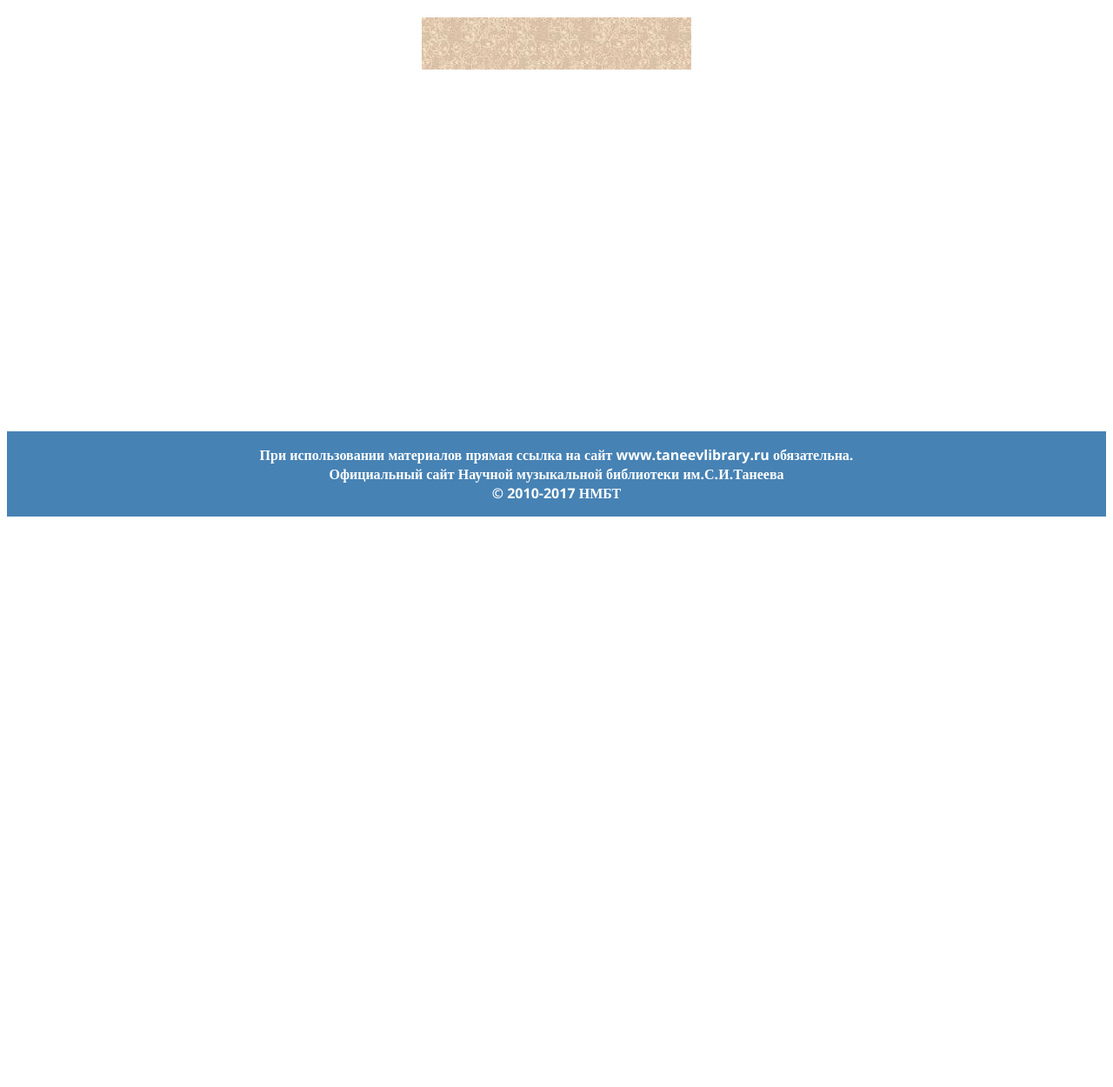
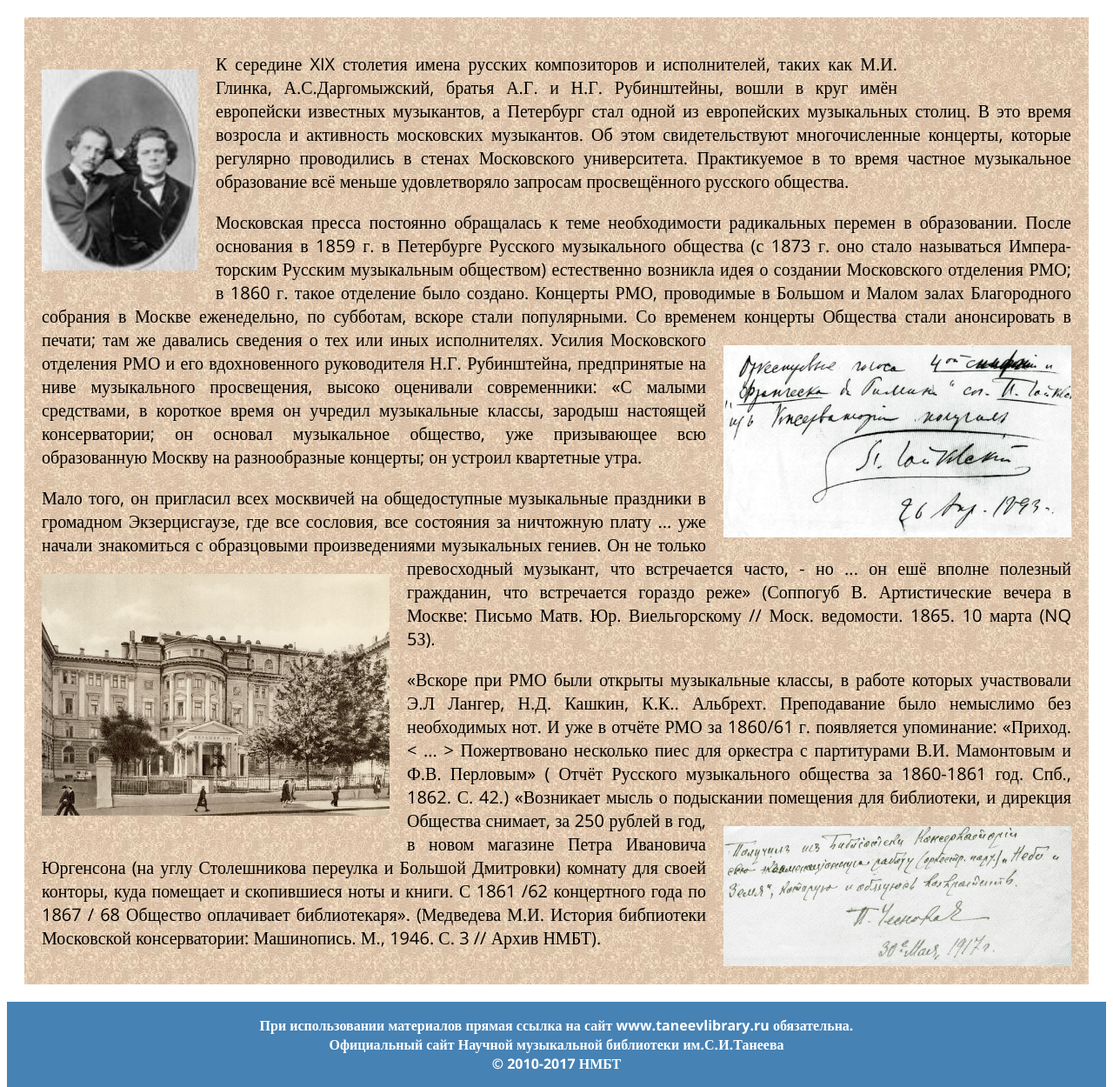
Before and after one commit to nataostr2015/taneevlibrary, a PHP site: page /pages/library/history/early-history.html in a window 1280 px wide. Shown: the part 214-1464 px from the top of the page at 87% size. Before the commit the page ends 808 px from the top, so only its background shows below. Run offline with PHP 8.4, Linux system fonts and the light colour scheme.

Commit message:
early-history

```diff
--- a/css/style.css
+++ b/css/style.css
@@ -878,20 +878,26 @@ li:hover ul {
   max-width: 1300px;
   margin: 0 auto;
   margin-top: 20px;
+  background-image: url(../img/library/cream-1.jpg);
+  padding-bottom: 40px;
+  padding-top: 20px;
+}
 
+.line {
+  height: 5px;
+  background-color: #4682b4;;
 }
 
 .history__heading {
   display: block;
   margin: 0 auto;
   max-width: 380px;
-  margin-top: 40px;
-  padding-bottom: 20px;
+
+
   font-family: 'Open Sans';
   font-weight: 800;
   font-size: 30px;
   word-break: break-all;
-
   text-transform: uppercase;
   color: #4682b4;
 
@@ -900,24 +906,22 @@ li:hover ul {
 
 .history__items {
   margin: 0 auto;
-  margin-left: 10px;
-  margin-right: 10px;
+  margin-top: 29px;
   margin-bottom: 20px;
+  padding-left: 0;
   display: flex;
   flex-wrap: wrap;
-  gap: 10px;
-  justify-content: space-between;
-
+  background-color:#4682b4;
 
 
 }
 
 .history__item {
   max-width: 320px;
+  min-height: 400px;
   background-color:#4682b4;
   margin: 0 auto;
   padding-bottom: 10px;
-  margin-top: 20px;
   vertical-align: middle;
   text-align: center;
   list-style: none;
@@ -935,6 +939,10 @@ li:hover ul {
   color: #fff;
   margin-bottom: 20px;
 
+}
+
+.history__link {
+  text-decoration: none;
 }
 
 
--- a/pages/library/history/early-history.html
+++ b/pages/library/history/early-history.html
@@ -79,16 +79,59 @@
                  src="">
           </p>
          <p class="about-library__text">
-        <img width="180" class="img_lib-left" src="">
+        <img width="180" class="img_lib-left" src="../../../img/library/rubinsteins.jpg">
+        К середине XIX столетия имена русских композиторов и исполнителей, таких как
+        М.И. Глинка, А.С.Даргомыжский, братья А.Г. и Н.Г. Рубинштейны, вошли в круг имён
+        европейски известных музыкантов, а Петербург стал одной из ев­ропейских музыкальных
+        столиц. В это время возросла и активность московских музыкантов. Об этом
+        свидетельствуют многочисленные концерты, которые регулярно проводились в стенах
+        Московского универси­тета. Практикуемое в то время частное музыкальное образование
+        всё меньше удовлетворяло запросам просвещённого русского общества.
       </p>
-          <p class="about-library__text"></p>
-              <p class="about-library__text"></p>
+          <p class="about-library__text">Московская пресса постоянно обращалась
+            к теме необходимости ради­кальных перемен в образовании. После основания
+            в 1859 г. в Петербурге Русского музыкального общества (с 1873 г. оно
+            стало называться Импера­торским Русским музыкальным обществом) естественно
+             возникла идея о создании Московского отделения РМО; в 1860 г.
+             такое отделение было создано. Концерты РМО, проводимые в Большом и
+              Малом залах Благород­ного собрания в Москве еженедельно, по субботам,
+              вскоре стали популяр­ными. Со временем концерты Общества стали анонсировать
+               в печати;<img width="400" class="img_lib-right" src="../../../img/library/raspiska2.jpg"> там же давались сведения о тех или иных исполнителях.
+               Усилия Московского отделения РМО и его вдохновенного руководителя
+               Н.Г. Рубинштейна, пред­принятые на ниве музыкального просвещения,
+               высоко оценивали совре­менники: «С малыми средствами, в короткое время
+                он учредил музыкальные классы, зародыш настоящей консерватории;
+                он основал музыкальное обще­ство, уже призывающее всю образованную
+                Москву на разнообразные кон­церты; он устроил квартетные утра.
+
+        </p>
+              <p class="about-library__text">Мало того, он пригласил всех москвичей
+                на общедоступные музыкальные праздники в громадном Экзерцисгаузе, где все
+                сословия, все состояния за ничтожную плату ... уже начали знакомиться
+                с образцовыми произведениями музыкальных гениев. Он не только превос­ходный
+                музыкант, <img width="400" class="img_lib-left" src="../../../img/library/rmo.jpg">
+                что встречается часто, - но ... он ешё вполне полезный гражданин,
+                 что встречается гораздо реже» (Соппогуб В. Артистические вечера в Москве:
+                 Письмо Матв. Юр. Виельгорскому // Моск. ведомо­сти. 1865. 10 марта (NQ 5З).</p>
             <p class="about-library__text">
-              <img width="180" class="img_lib-right" src="">
+
+              «Вскоре при РМО были открыты музыкальные классы, в работе которых участвовали
+              Э.Л Лангер, Н.Д. Кашкин, К.К.. Альбрехт. Преподавание было немыслимо без необходимых
+               нот. И уже в отчёте РМО за 1860/61 г. появля­ется упоминание: «Приход.
+               < ... > Пожертвовано несколько пиес для оркестра с партитурами В.И. Мамонтовым
+               и Ф.В. Перловым» ( Отчёт Русского музыкального общества за 1860-1861 год. Спб.,
+               1862. С. 42.) «Возникает мысль о подыскании помещения для библиотеки,
+               <img width="400" class="img_lib-right" src="../../../img/library/raspiska1.jpg">и
+               дирекция
+               Общества снимает, за 250 рублей в год, в новом магазине Петра Ивановича Юргенсона
+               (на углу Столешникова переулка и Большой Дмитровки) комнату для своей конторы,
+               куда помещает и скопившиеся ноты и книги. С 1861 /62 концертного года
+                по 1867 / 68 Общество оплачивает библиотекаря». (Медведева М.И. История
+                бибпиотеки Московской консерватории: Машинопись. М., 1946. С. 3 // Архив НМБТ).
               </p>
-               <p class="about-library__text"></p>
+
                 <p class="about-library__text">
-              <img width="180" class="img_lib-left" src="">
+
               </p>
                <p class="about-library__text"> </p>
 
```
Also changed, not shown: pages/library/history.html (+12 -10 lines), img/library/raspiska1.jpg (added), img/library/raspiska2.jpg (added), img/library/rmo.jpg (added).
